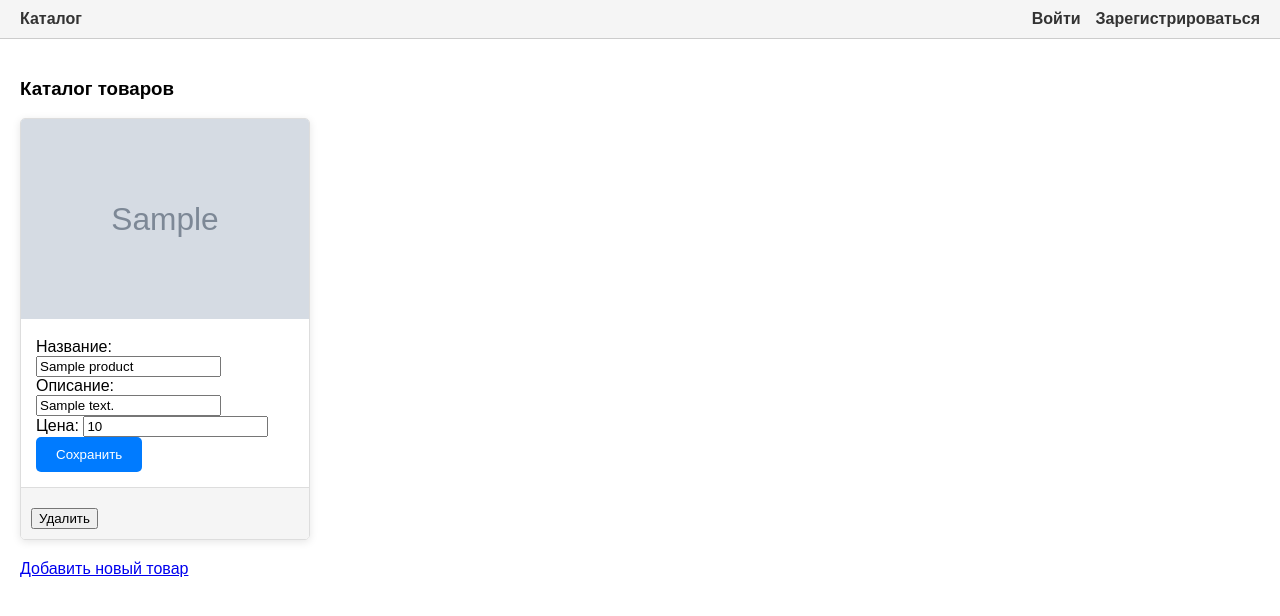
After one commit to czybikzhap/online-shop-3, a PHP site: template app/View/admin/updateCatalog.phtml in a window 1280 px wide. The commit adds this page. Shown: the top 616 px of the page. Run offline with PHP 8.4, Linux system fonts and the light colour scheme; the template is opened without the code that fills it: most values are stand-ins (such as "Sample title", 1, 10 or a date in 2020); grey boxes marked "Sample" are stand-in pictures.

Commit message:
добавление Админки по изменению продуктов

```diff
--- a/app/Controller/BasketController.php
+++ b/app/Controller/BasketController.php
@@ -78,7 +78,7 @@ class BasketController
         exit;
     }
 
-    public function deleteProduct(): void
+    public function deleteProductInBasket(): void
     {
         session_start();
 
--- /dev/null
+++ b/app/View/admin/updateCatalog.phtml
@@ -0,0 +1,120 @@
+<div class="container">
+    <h3>Каталог товаров</h3>
+    <div class="card-deck">
+        <?php if (!empty($products)): ?>
+        <?php foreach ($products as $product): ?>
+        <div class="card text-center" style="width: 18rem;">
+            <img class="card-img-top" src="<?= htmlspecialchars($product['image_url']); ?>"
+                 alt="Фото товара: <?= htmlspecialchars($product['name']); ?>"
+                 width="400" height="700">
+            <div class="card-body">
+                <form action="/editProduct" method="POST">
+                    <input type="hidden" name="product_id" value="<?= $product['id'] ?>">
+
+                    <div class="form-group">
+                        <label for="name-<?= htmlspecialchars($product['id']); ?>">Название:</label>
+                        <input type="text" id="name-<?= htmlspecialchars($product['id']); ?>"
+                               name="name"
+                               value="<?= htmlspecialchars($product['name']); ?>"
+                               required class="form-control">
+                    </div>
+                    <?php if (isset($errors['name'])): ?>
+                        <label style="color:red"><?= $errors['name'] ?></label>
+                    <?php endif; ?>
+                    <div class="form-group">
+                        <label for="description-<?= htmlspecialchars($product['id']); ?>">Описание:</label>
+                        <input type="text" id="description-<?= htmlspecialchars($product['id']); ?>"
+                               name="description"
+                               value="<?= htmlspecialchars($product['description']); ?>"
+                               required class="form-control">
+                    </div>
+                    <?php if (isset($errors['description'])): ?>
+                        <label style="color:red"><?= $errors['description'] ?></label>
+                    <?php endif; ?>
+
+                    <div class="form-group">
+                        <label for="price-<?= htmlspecialchars($product['id']); ?>">Цена:</label>
+                        <input type="text" id="price-<?= htmlspecialchars($product['id']); ?>"
+                               name="price"
+                               value="<?= htmlspecialchars($product['price']); ?>"
+                               required class="form-control">
+                    </div>
+                    <?php if (isset($errors['price'])): ?>
+                        <label style="color:red"><?= $errors['price'] ?></label>
+                    <?php endif; ?>
+
+                    <button type="submit" class="btn btn-primary">Сохранить</button>
+                </form>
+            </div>
+            <div class="card-footer">
+                <form action="/deleteProduct" method="POST" style="margin-top: 10px;">
+                    <input type="hidden" name="product_id" value="<?= htmlspecialchars($product['id']); ?>">
+                    <button type="submit" class="btn btn-danger"
+                            onclick="return confirm('Вы уверены, что хотите удалить этот товар?');">
+                        Удалить
+                    </button>
+                </form>
+            </div>
+        </div>
+            <?php endforeach; ?>
+        <?php else: ?>
+            <p>Нет товаров в каталоге.</p>
+        <?php endif; ?>
+    </div>
+    <div class="text-center" style="margin-top: 20px;">
+        <a href="/addNewProduct" class="btn btn-success">Добавить новый товар</a>
+    </div>
+</div>
+
+
+
+    <style>
+    .card-deck {
+        display: flex;
+        flex-wrap: wrap;
+        gap: 20px;
+        justify-content: space-between;
+    }
+
+    .card {
+        border: 1px solid #ddd;
+        border-radius: 5px;
+        box-shadow: 0 2px 8px rgba(0, 0, 0, 0.1);
+        overflow: hidden;
+        width: 18rem;
+    }
+
+    .card-img-top {
+        width: 100%;
+        height: 200px;
+        object-fit: cover;
+    }
+
+    .card-body {
+        padding: 15px;
+    }
+
+    .card-footer {
+        padding: 10px;
+        background-color: #f5f5f5;
+        border-top: 1px solid #ddd;
+    }
+
+    .price {
+        font-weight: bold;
+        font-size: 1.1rem;
+    }
+
+    .btn-primary {
+        background-color: #007bff;
+        border: none;
+        padding: 10px 20px;
+        color: white;
+        border-radius: 5px;
+        cursor: pointer;
+    }
+
+    .btn-primary:hover {
+        background-color: #0056b3;
+    }
+</style>
```
Also changed, not shown: app/Controller/AdminController.php (added, +62 -0 lines), app/Controller/MainController.php (+70 -2 lines), app/Model/Products.php (+35 -0 lines), app/Services/ProductService.php (added, +24 -0 lines), app/Validators/ProductValidator.php (added, +27 -0 lines), app/View/admin/dashboard.phtml (added, +23 -0 lines), app/View/baskets.phtml (+1 -7 lines), app/config/routes.php (+7 -2 lines).
